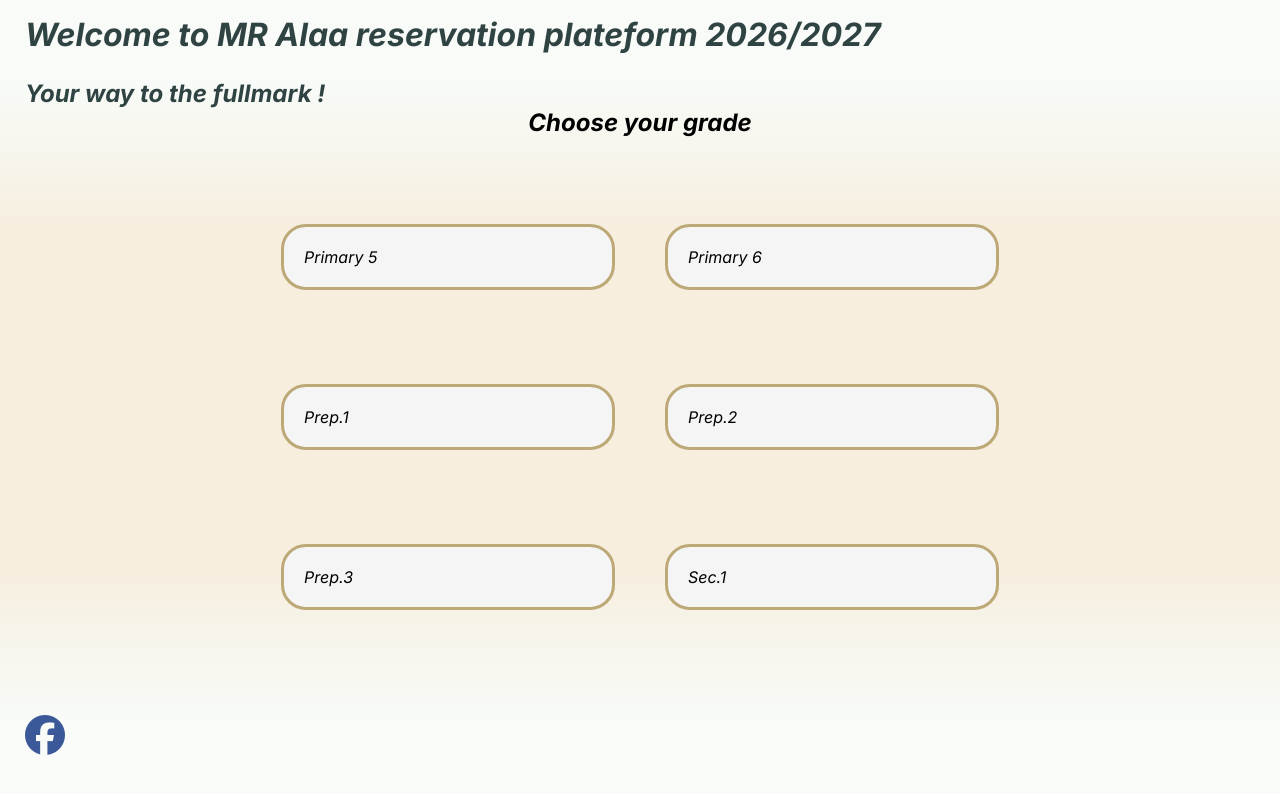
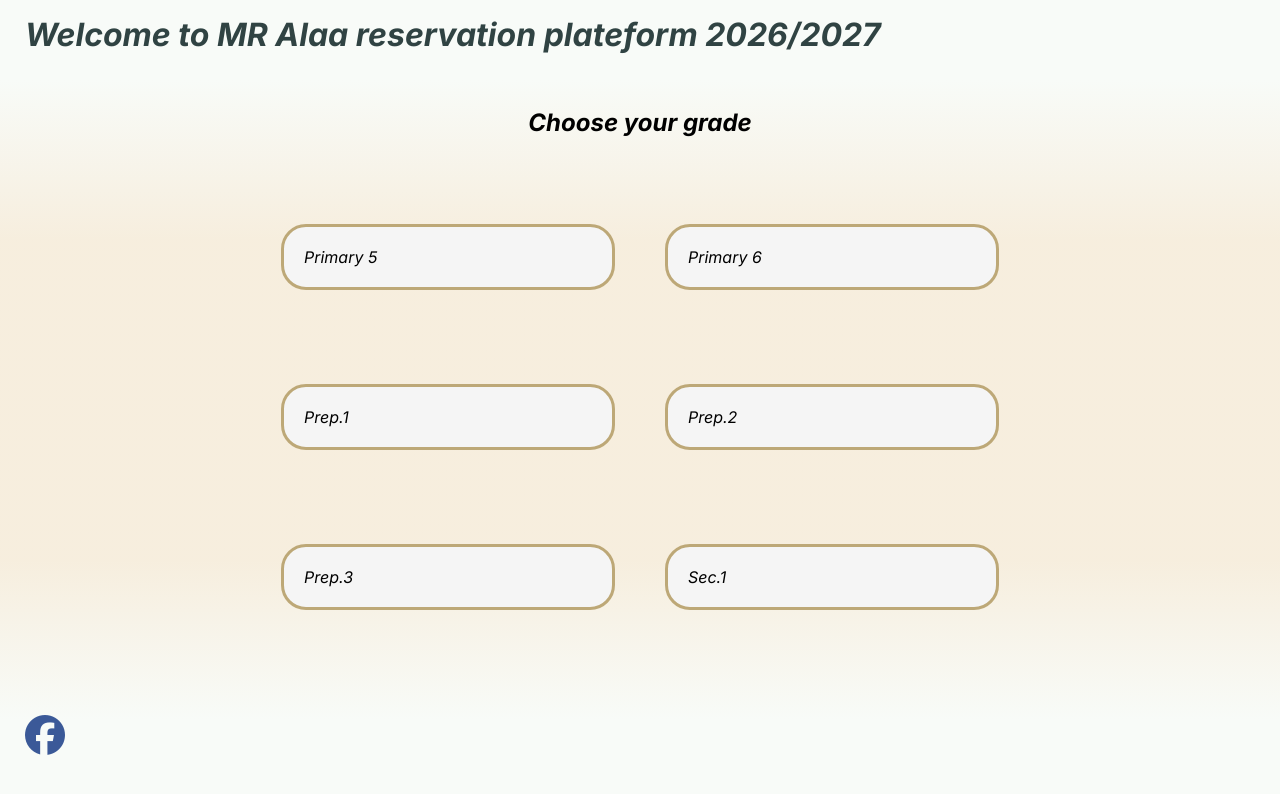
Before and after one commit to omaralaa-eng/Mr.Alaa-reservation-plateform, a React (Vite) app: page / in a window 1280 px wide. Shown: the top 794 px of the page. Built offline with nearby package versions, Linux system fonts and the light colour scheme.

Commit message:
Update website

```diff
--- a/src/App.css
+++ b/src/App.css
@@ -40,7 +40,6 @@
      padding-top: 10px;
      font-size: 1.5rem;
       opacity: 0;
-    animation: translate 1.5s forwards;
   }
 }
 .sec{
@@ -58,8 +57,6 @@
 }
 .Cgrade{
   text-align: center;
-  opacity: 0;
-  animation: translate 1.5s 1s forwards;
 }
 .div{
     min-height: 10%;
@@ -75,7 +72,7 @@
     top: 40px;
     opacity: 0;
     border: 3px solid #bda877;
-    animation: translate 1.2s .7s forwards;
+    animation: translate 1.2s forwards;
 }
 .option{
   margin-top: 15px;
```
